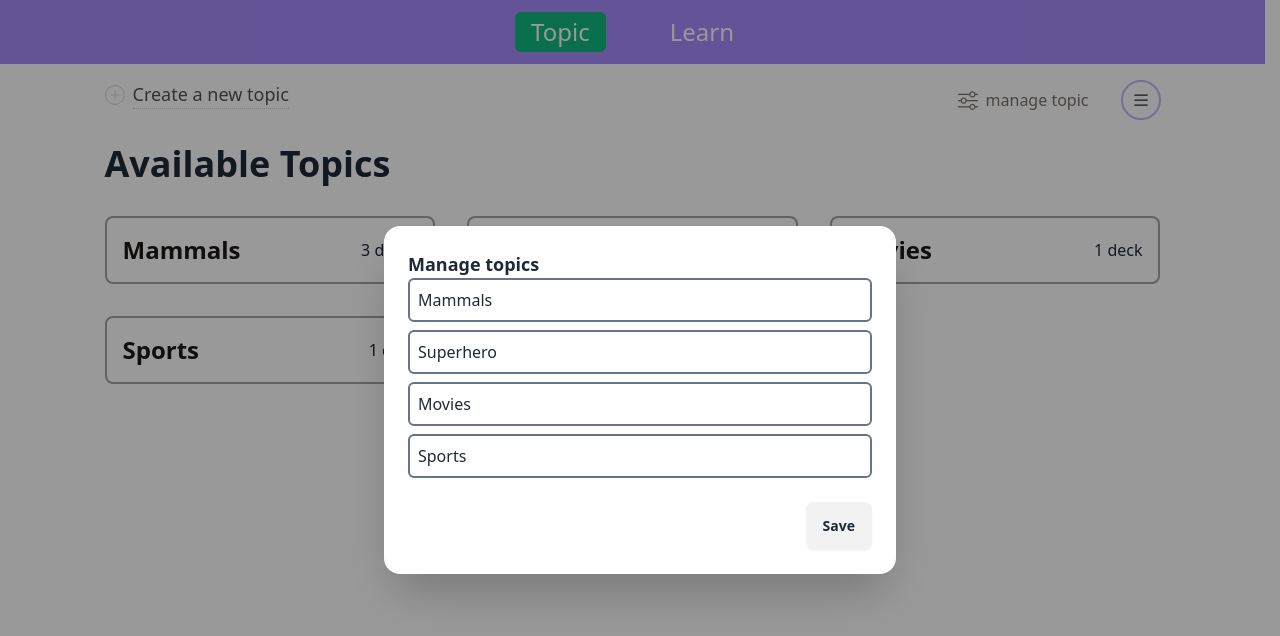
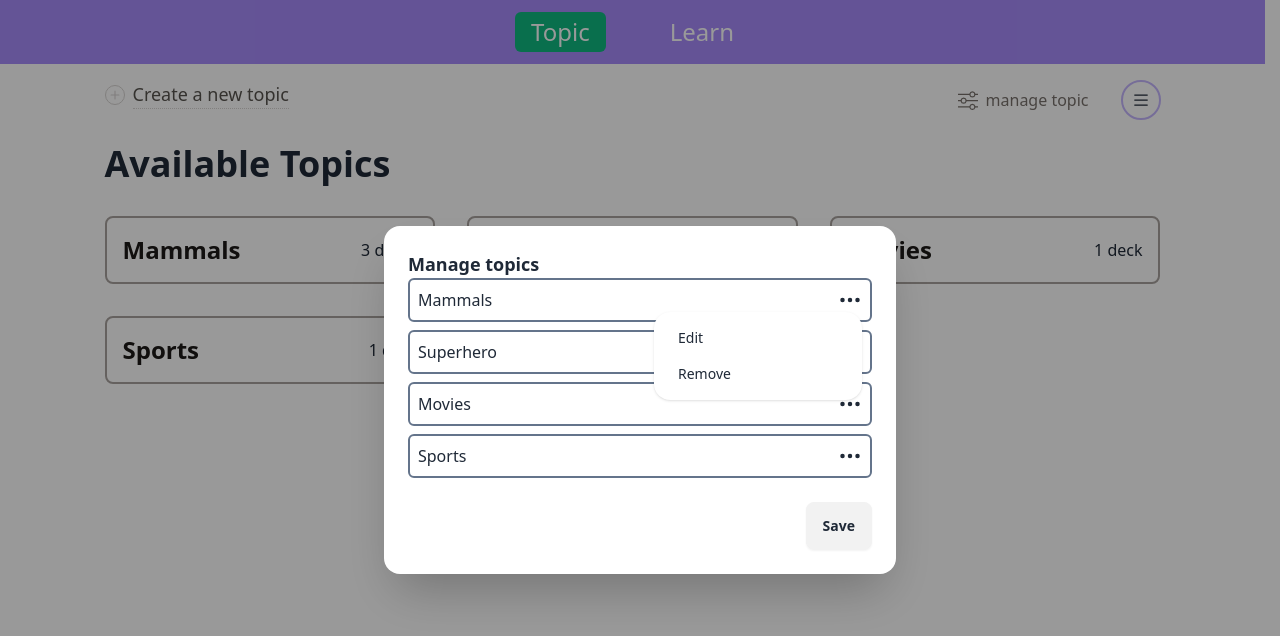
Before and after one commit to izamghali/flashcard, a React (Vite) app: page / in a window 1280 px wide. Both pictures are taken after a click on the button "manage topic". Shown: the top 636 px of the page. Built offline with nearby package versions, Linux system fonts and the light colour scheme.

Commit message:
UPDATED: dropdown for on topic modal on each topic list on TopicPage comp

```diff
--- a/src/pages/TopicPage.jsx
+++ b/src/pages/TopicPage.jsx
@@ -73,23 +73,22 @@ export default function TopicPage({ page }) {
                             {/* list container */}
                             <div className="space-y-2 ">
                                 { topics.map((topic, index) => {
-                                    return <div className="group border-2 border-slate-500 rounded-md p-2 overflow-hidden relative" key={index}>
-                                            <div className="flex justify-between">
+                                    return <div className="group border-2 border-slate-500 rounded-md p-2 relative" key={index}>
+                                            <div className="flex justify-between items-center">
                                                 <h4>{topic.title}</h4>
-                                                <svg onClick={openEditOption} className="w-5 cursor-pointer group-hover:translate-x-0 translate-x-10 duration-200" xmlns="http://www.w3.org/2000/svg" fill="currentColor" viewBox="0 0 16 16">
-                                                    <path d="M3 9.5a1.5 1.5 0 1 1 0-3 1.5 1.5 0 0 1 0 3m5 0a1.5 1.5 0 1 1 0-3 1.5 1.5 0 0 1 0 3m5 0a1.5 1.5 0 1 1 0-3 1.5 1.5 0 0 1 0 3"/>
-                                                </svg>
+                                                <div className="dropdown dropdown-end">
+                                                    <div tabIndex={0} role="button" className="">
+                                                        <svg className="w-6" xmlns="http://www.w3.org/2000/svg" fill="currentColor" viewBox="0 0 16 16">
+                                                            <path d="M3 9.5a1.5 1.5 0 1 1 0-3 1.5 1.5 0 0 1 0 3m5 0a1.5 1.5 0 1 1 0-3 1.5 1.5 0 0 1 0 3m5 0a1.5 1.5 0 1 1 0-3 1.5 1.5 0 0 1 0 3"/>
+                                                        </svg>
+                                                    </div>
+                                                    <ul tabIndex={0} className="dropdown-content z-[1] menu p-2 shadow bg-base-100 rounded-box w-52">
+                                                        <li><a>Edit</a></li>
+                                                        <li><a>Remove</a></li>
+                                                    </ul>
+                                                </div>
                                             </div>
 
-                                            <div id="remove-modal" className="absolute top-0 bottom-0 right-0 flex items-center translate-y-10 duration-200
-                                                bg-slate-100 text-slate-700 p-2 rounded-md
-                                            ">
-                                                <div className="flex flex-col p-2">
-                                                    <span>edit</span>
-                                                    <span>remove</span>
-
-                                                </div>
-                                            </div>
 
                                         </div>
                                 }) }
@@ -101,21 +100,11 @@ export default function TopicPage({ page }) {
                                     <button className="btn">Save</button>
                                 </form>
                             </div>
+
                         </div>
                     </dialog>
 
                 </div>
-{/*
-                <div className="w-full h-screen z-10
-                    fixed top-0 left-0 bg-[rgba(0,0,0,0.5)]
-                    flex justify-center items-center
-                ">
-
-                    <div className="border-2 w-40 h-40 rounded-md">
-
-                    </div>
-
-                </div> */}
 
             </div>
 
```
